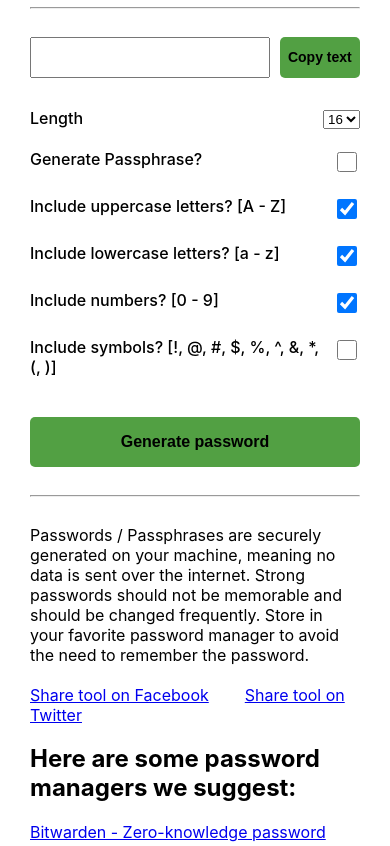
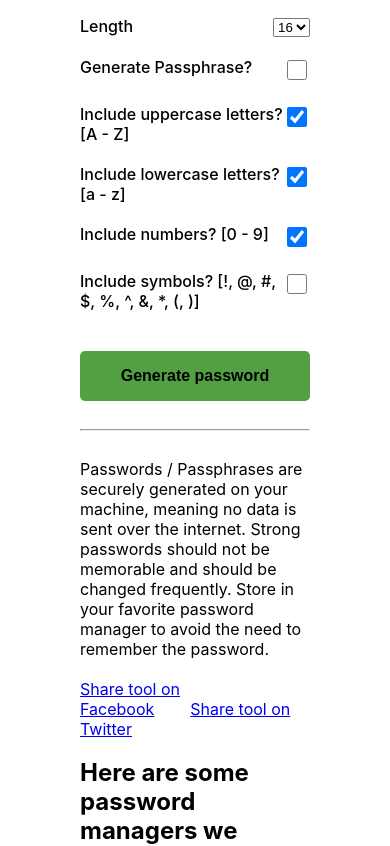
Before and after one commit to webbdan1/RPG-React, a React (Create React App) app: page / in a window 390 px wide. Shown: the top 846 px of the page. Built offline with nearby package versions, Linux system fonts and the light colour scheme.

Commit message:
dimensions changed for mobile

```diff
--- a/src/App.css
+++ b/src/App.css
@@ -1,17 +1,3 @@
-/*------------------------------------*\
-	$IPHONE
-\*------------------------------------*/
-@media screen and (max-device-width: 480px){
-    header {
-      margin-top: 0px !important;
-    }
-    body{
-        -webkit-text-size-adjust:none;
-        font-family:Helvetica, Arial, Verdana, sans-serif;
-        padding:0;
-    }
-}
-
 body {
   margin: 0;
   font-family: -apple-system, BlinkMacSystemFont, 'Segoe UI', 'Roboto', 'Oxygen',
@@ -49,7 +35,7 @@ div#root {
 }
 
 .wrapper-box {
-  padding: 30px;
+  padding: 80px;
 }
 
 .word-crieteria__box {
```
